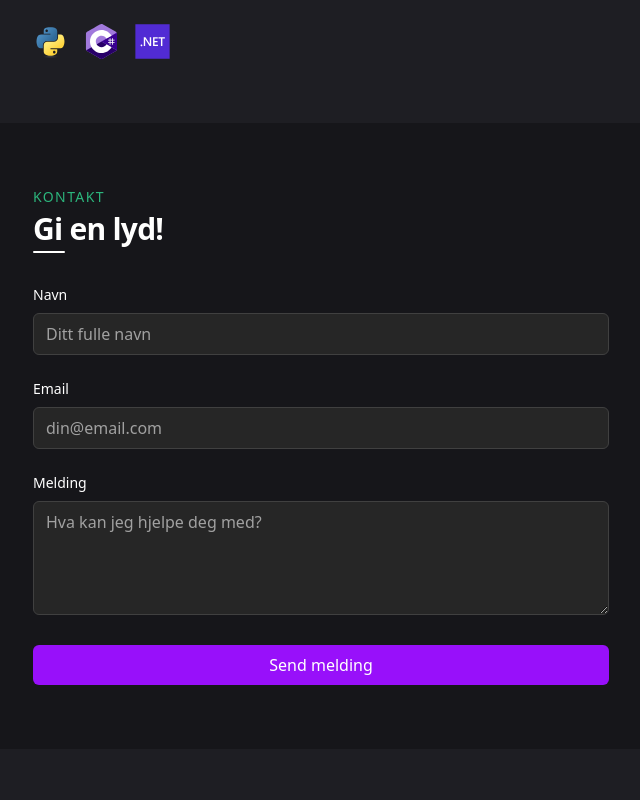
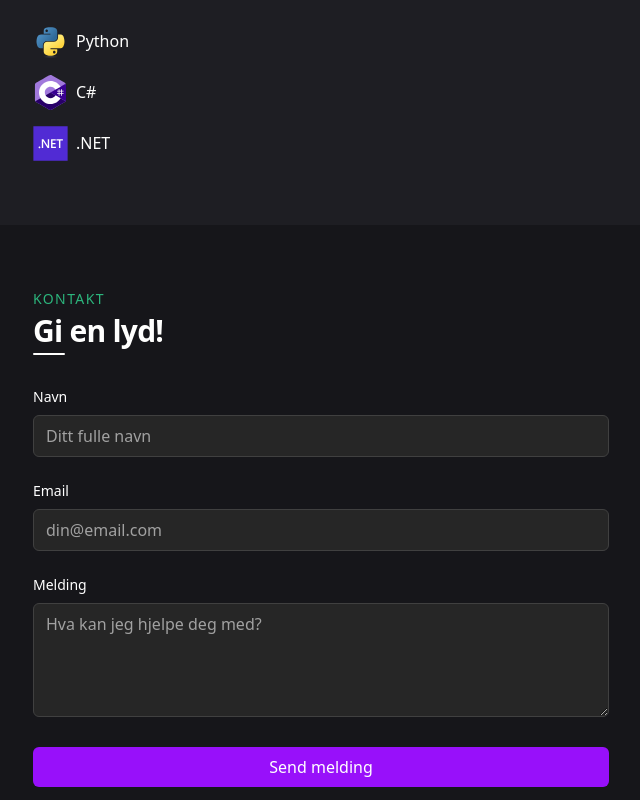
Before and after one commit to Sebastianmoldrup/portfolio, a SvelteKit app: page / in a window 1280 px wide. Shown: the part 2860-3660 px from the top of the page, without its empty margins (319-959 px from the left). Built offline with nearby package versions, Linux system fonts and the light colour scheme.

Commit message:
updated exploring UI and testing contact form via netlify

```diff
--- a/src/components/Contact.svelte
+++ b/src/components/Contact.svelte
@@ -1,4 +1,10 @@
-<script>
+<script lang="ts">
+	let submitted = false;
+
+	const handleSubmit = async (e: SubmitEvent) => {
+		e.preventDefault();
+		submitted = true;
+	};
 </script>
 
 <section
@@ -13,7 +19,50 @@
 		<div class="bg-text h-[2px] w-8 rounded-full"></div>
 	</div>
 
-	<form name="contact" netlify class="space-y-6">
+	{#if submitted}
+		<div
+			class="animate-fadeIn flex scale-95 flex-col items-center justify-center space-y-6 rounded-2xl p-8 text-center opacity-0 shadow-xl transition-all duration-500"
+			style="background:var(--color-test);"
+		>
+			<svg
+				class="h-16 w-16"
+				style="color:var(--color-tertiary);"
+				fill="none"
+				stroke="currentColor"
+				stroke-width="2.5"
+				viewBox="0 0 24 24"
+			>
+				<path stroke-linecap="round" stroke-linejoin="round" d="M5 13l4 4L19 7" />
+			</svg>
+
+			<div class="space-y-2">
+				<h2 class="text-2xl font-bold" style="color:var(--color-text);">
+					Tusen takk for meldingen!
+				</h2>
+				<p class="max-w-sm text-sm" style="color:var(--color-paragraph);">
+					Jeg har mottatt den og tar kontakt med deg så snart jeg kan. Ha en fantastisk dag videre!
+				</p>
+			</div>
+
+			<button
+				onclick={() => (submitted = false)}
+				class="mt-4 rounded-lg px-4 py-2 text-sm font-medium transition"
+				style="
+            background:var(--color-btn);
+            color:var(--color-text);
+        "
+			>
+				Send en ny melding
+			</button>
+		</div>
+	{:else if !submitted}
+		<form
+			name="contact"
+			netlify="true"
+			class="scale-100 space-y-6 opacity-100 transition-all duration-500"
+			method="POST"
+			onsubmit={handleSubmit}
+		>
 			<div>
 				<label for="name" class="mb-2 block text-sm font-medium text-white"> Navn </label>
 				<input
@@ -52,9 +101,27 @@
 
 			<button
 				type="submit"
+				onclick={() => (submitted = true)}
 				class="w-full rounded-md bg-purple-600 px-4 py-2 font-medium text-white transition-colors hover:bg-purple-700 focus:ring-2 focus:ring-purple-500 focus:ring-offset-2 focus:ring-offset-neutral-900 focus:outline-none"
 			>
 				Send melding
 			</button>
 		</form>
+	{/if}
 </section>
+
+<style>
+	@keyframes fadeIn {
+		0% {
+			opacity: 0;
+			transform: scale(0.95);
+		}
+		100% {
+			opacity: 1;
+			transform: scale(1);
+		}
+	}
+	.animate-fadeIn {
+		animation: fadeIn 0.4s ease-out forwards;
+	}
+</style>
--- a/src/components/Exploring.svelte
+++ b/src/components/Exploring.svelte
@@ -1,12 +1,27 @@
-<script>
-	import Python from '../components/icons/Python.svelte';
-	import Csharp from '../components/icons/Csharp.svelte';
+<script lang="ts">
+	import Python from './icons/Python.svelte';
+	import Csharp from './icons/Csharp.svelte';
 	import Dotnet from './icons/Dotnet.svelte';
 
-	const components = {
-		python: Python,
-		csharp: Csharp,
-		dotnet: Dotnet
+	const technologies = [
+		{
+			component: 'Python',
+			name: 'Python'
+		},
+		{
+			component: 'Csharp',
+			name: 'C#'
+		},
+		{
+			component: 'Dotnet',
+			name: '.NET'
+		}
+	];
+
+	const componentMap = {
+		Python,
+		Csharp,
+		Dotnet
 	};
 </script>
 
@@ -18,13 +33,16 @@
 		<span class="text-muted-foreground text-tertiary block text-sm tracking-widest uppercase"
 			>Utforsker</span
 		>
-		<h1 class="text-3xl font-bold tracking-tight">Programmer jeg prøver ut</h1>
+		<h1 class="text-3xl font-bold tracking-tight">Programmer jeg er interessert i</h1>
 		<div class="bg-text h-[2px] w-8 rounded-full"></div>
 	</div>
 
-	<div class="flex gap-4">
-		<Python />
-		<Csharp />
-		<Dotnet />
+	<div class="space-y-4">
+		{#each technologies as tech}
+			<div class="flex items-center gap-2">
+				<svelte:component this={componentMap[tech.component as keyof typeof componentMap]} />
+				<div>{tech.name}</div>
+			</div>
+		{/each}
 	</div>
 </section>
--- a/src/components/Socials.svelte
+++ b/src/components/Socials.svelte
@@ -12,11 +12,11 @@
 	const socials = [
 		{
 			icon: 'github',
-			link: '#'
+			link: 'https://github.com/Sebastianmoldrup'
 		},
 		{
 			icon: 'linkedin',
-			link: '#'
+			link: 'https://www.linkedin.com/in/sebastianmoldrup/'
 		}
 	];
 
@@ -27,7 +27,7 @@
 
 <div class="flex items-center gap-4">
 	{#each socials as social}
-		<a href={social.link}>
+		<a href={social.link} target="_blank">
 			<svelte:component this={handleComponent(social.icon)} {size} />
 		</a>
 	{/each}
```
Lines whose indentation alone changed are shown as unchanged.
